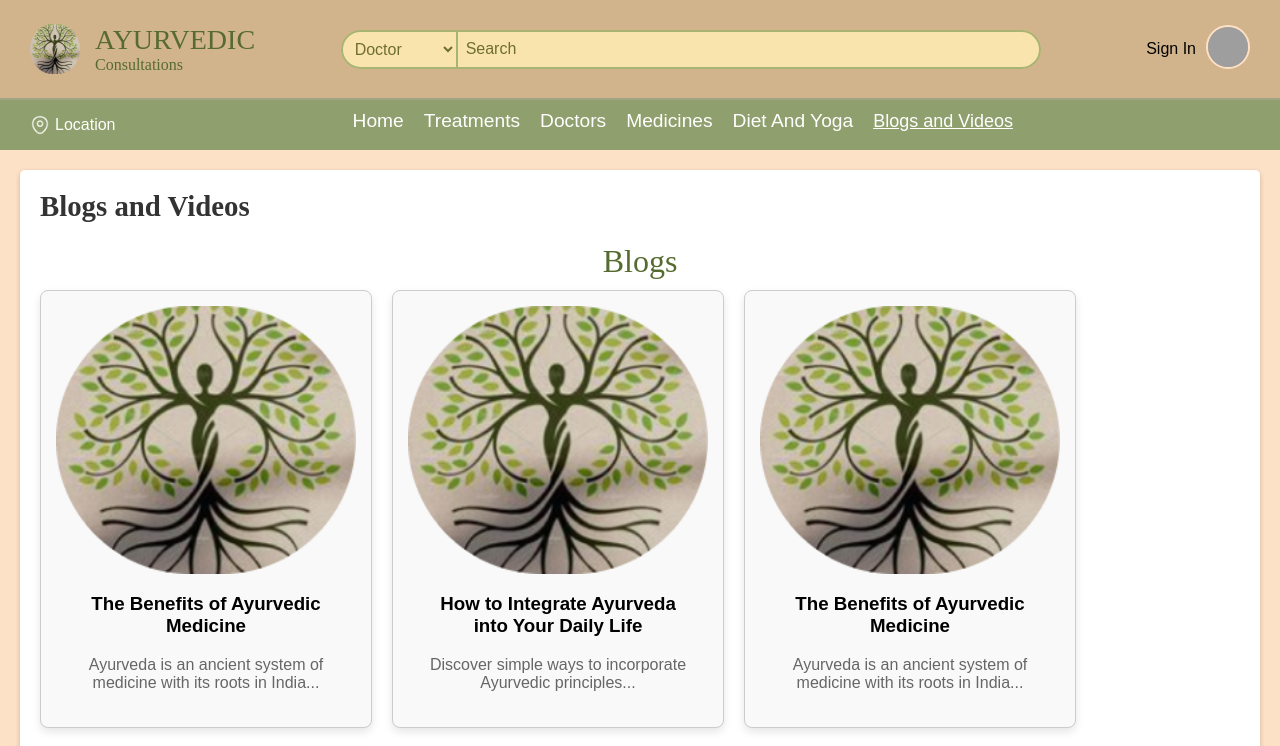
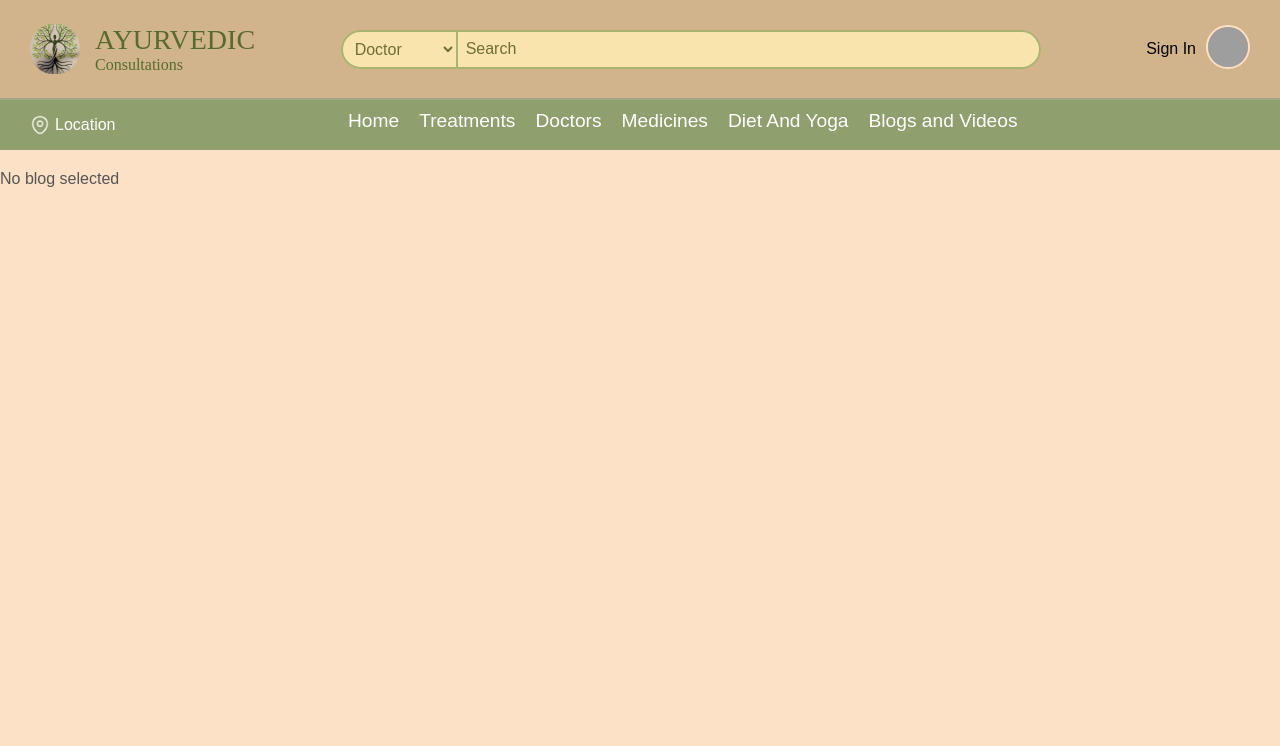
Before and after one commit to Harshitha-02/ayurvedic-app, a React (Create React App) app in the folder frontend/: page /blogs in a window 1280 px wide. Shown: the top 746 px of the page. Built offline with nearby package versions, Linux system fonts and the light colour scheme; grey boxes are pictures that could not be loaded; a web font is replaced by a local one.

Commit message:
Added blog screen for each blog

```diff
--- a/frontend/src/App.js
+++ b/frontend/src/App.js
@@ -12,6 +12,7 @@ import RetailerNavBar from './screens/Retailers/RetailerNavBar'; // Retailer spe
 import BlogsVideosScreen from './screens/BlogsVideosScreen';
 import CartScreen from './screens/Cart';
 import PaymentScreen from './screens/Payment';
+import BlogScreen from './screens/Blogs';
 import DoctorsScreen from './screens/DoctorsScreen';
 import DoctorDetailPage from './screens/Patients/DoctorDetailPage';
 import SignInScreen from './screens/SignInScreen';
@@ -61,7 +62,8 @@ function App() {
         <Route path="/treatments" element={<TreatmentsScreen />} />
         <Route path="/medicines" element={<MedicinesScreen />} />
         <Route path="/diet-yoga" element={<DietYogaScreen />} />
-        <Route path="/blogs" element={<BlogsVideosScreen />} />
+        <Route path="/blogs-videos" element={<BlogsVideosScreen />} />
+        <Route path="/blogs" element={<BlogScreen />} />
         <Route path="/cart" element={<CartScreen />} />
         <Route path="/payment" element={<PaymentScreen />} />
         <Route path="/doctors" element={<DoctorsScreen />} />
--- /dev/null
+++ b/frontend/src/screens/Blogs.js
@@ -0,0 +1,24 @@
+import React from 'react';
+import { useLocation } from 'react-router-dom'; // Import useLocation
+import './Blogscss.css'; // Create a new CSS file for this page
+
+function BlogScreen() {
+    const location = useLocation();
+    const { blog } = location.state || {}; // Get blog data from state
+
+    if (!blog) {
+        return <p>No blog selected</p>; // Handle case where no blog is passed
+    }
+
+    return (
+        <div className="blog-page">
+            <div className="blog-container">
+                <h1>{blog.title}</h1>
+                <img src={blog.image} alt={blog.title} className="blog-image" />
+                <p>{blog.content}</p>
+            </div>
+        </div>
+    );
+}
+
+export default BlogScreen;
--- a/frontend/src/screens/BlogsVideosScreen.js
+++ b/frontend/src/screens/BlogsVideosScreen.js
@@ -1,41 +1,29 @@
 import React from 'react';
+import { useNavigate } from 'react-router-dom'; // Import useNavigate
 import './BlogsVideosScreen.css';
 import logo from '../media/logo.png'; // Import the image directly
 
 function BlogsVideosScreen() {
+    const navigate = useNavigate(); // Initialize useNavigate
+
     const blogs = [
         {
             title: 'The Benefits of Ayurvedic Medicine',
             content: 'Ayurveda is an ancient system of medicine with its roots in India...',
-            image: logo, // Use the imported image
+            image: logo,
         },
         {
             title: 'How to Integrate Ayurveda into Your Daily Life',
             content: 'Discover simple ways to incorporate Ayurvedic principles...',
-            image: logo, // Use the imported image
+            image: logo,
         },
-        {
-            title: 'The Benefits of Ayurvedic Medicine',
-            content: 'Ayurveda is an ancient system of medicine with its roots in India...',
-            image: logo, // Use the imported image
-        },
-        {
-            title: 'The Benefits of Ayurvedic Medicine',
-            content: 'Ayurveda is an ancient system of medicine with its roots in India...',
-            image: logo, // Use the imported image
-        },
+        // Add more blog objects as needed
     ];
 
-    const videos = [
-        {
-            title: 'Introduction to Ayurveda',
-            url: 'https://www.youtube.com/embed/video1',
-        },
-        {
-            title: 'Ayurvedic Home Remedies',
-            url: 'https://www.youtube.com/embed/video2',
-        },
-    ];
+    // Function to navigate to the Blogs page with the selected blog details
+    const handleBlogClick = (blog) => {
+        navigate('/blogs', { state: { blog } }); // Pass blog data via state
+    };
 
     return (
         <div className="blogs-videos">
@@ -46,29 +34,16 @@ function BlogsVideosScreen() {
                     <h2>Blogs</h2>
                     <div className="blogs">
                         {blogs.map((blog, index) => (
-                            <div key={index} className="blog-card">
-                                <img src={blog.image} alt={blog.title} /> {/* Use the image directly */}
+                            <div
+                                key={index}
+                                className="blog-card"
+                                onClick={() => handleBlogClick(blog)} // Add click handler
+                            >
+                                <img src={blog.image} alt={blog.title} />
                                 <div className="blog-content">
                                     <h3>{blog.title}</h3>
                                     <p>{blog.content}</p>
                                 </div>
-                            </div>
-                        ))}
-                    </div>
-                </div>
-
-                <div className="section">
-                    <h2>Videos</h2>
-                    <div className="videos">
-                        {videos.map((video, index) => (
-                            <div key={index} className="video-card">
-                                <iframe
-                                    src={video.url}
-                                    title={video.title}
-                                    frameBorder="0"
-                                    allowFullScreen
-                                ></iframe>
-                                <h3>{video.title}</h3>
                             </div>
                         ))}
                     </div>
--- /dev/null
+++ b/frontend/src/screens/Blogscss.css
@@ -0,0 +1,26 @@
+.blog-page {
+    padding: 20px;
+}
+
+.blog-container {
+    max-width: 800px;
+    margin: 0 auto;
+    text-align: center;
+}
+
+.blog-image {
+    width: 100%;
+    max-width: 600px;
+    height: auto;
+    margin-bottom: 20px;
+}
+
+h1 {
+    font-size: 2rem;
+    margin-bottom: 20px;
+}
+
+p {
+    font-size: 1.2rem;
+    line-height: 1.6;
+}
--- a/frontend/src/screens/Doctors/DoctorNavBar.js
+++ b/frontend/src/screens/Doctors/DoctorNavBar.js
@@ -30,7 +30,7 @@ function DoctorNavBar() {
                 <option value="disease">Diseases</option>
                 <option value="medicine">Medicines</option>
                 <option value="diet-yoga">Diet And Yoga</option>
-                <option value="blog">Blogs</option>
+                <option value="blogs-videos">Blogs</option>
               </select>
             </div>
             <input type="text" placeholder="Search" className="search-input" />
--- a/frontend/src/screens/Navbar.js
+++ b/frontend/src/screens/Navbar.js
@@ -27,7 +27,7 @@ function NavBar() {
                 <option value="disease">Diseases</option>
                 <option value="medicine">Medicines</option>
                 <option value="diet-yoga">Diet And Yoga</option>
-                <option value="blog">Blogs</option>
+                <option value="blogs-videos">Blogs</option>
               </select>
             </div>
             <input type="text" placeholder="Search" className="search-input" />
@@ -80,7 +80,7 @@ function NavBar() {
               </NavLink>
             </li>
             <li>
-              <NavLink to="/blogs" activeClassName="active">
+              <NavLink to="/blogs-videos" activeClassName="active">
                 Blogs and Videos
               </NavLink>
             </li>
--- a/frontend/src/screens/Patients/PatientNavBar.js
+++ b/frontend/src/screens/Patients/PatientNavBar.js
@@ -31,7 +31,7 @@ function PatientNavBar() {
                 <option value="disease">Diseases</option>
                 <option value="medicine">Medicines</option>
                 <option value="diet-yoga">Diet And Yoga</option>
-                <option value="blog">Blogs</option>
+                <option value="blogs-videos">Blogs</option>
               </select>
             </div>
             <input type="text" placeholder="Search" className="search-input" />
@@ -72,7 +72,7 @@ function PatientNavBar() {
               <NavLink to="/diet-yoga" activeClassName="active">Diet and Yoga Plan</NavLink> {/* Updated item name */}
             </li>
             <li>
-              <NavLink to="/blogs" activeClassName="active">Blogs and Videos</NavLink>
+              <NavLink to="/blogs-videos" activeClassName="active">Blogs and Videos</NavLink>
             </li>
             <li>
               <NavLink to="/cart" activeClassName="active">Cart</NavLink> {/* Add Cart option */}
--- a/frontend/src/screens/Retailers/RetailerNavBar.js
+++ b/frontend/src/screens/Retailers/RetailerNavBar.js
@@ -30,7 +30,7 @@ function RetailerNavBar() {
                 <option value="disease">Diseases</option>
                 <option value="medicine">Medicines</option>
                 <option value="diet-yoga">Diet And Yoga</option>
-                <option value="blog">Blogs</option>
+                <option value="blogs-videos">Blogs</option>
               </select>
             </div>
             <input type="text" placeholder="Search" className="search-input" />
```
